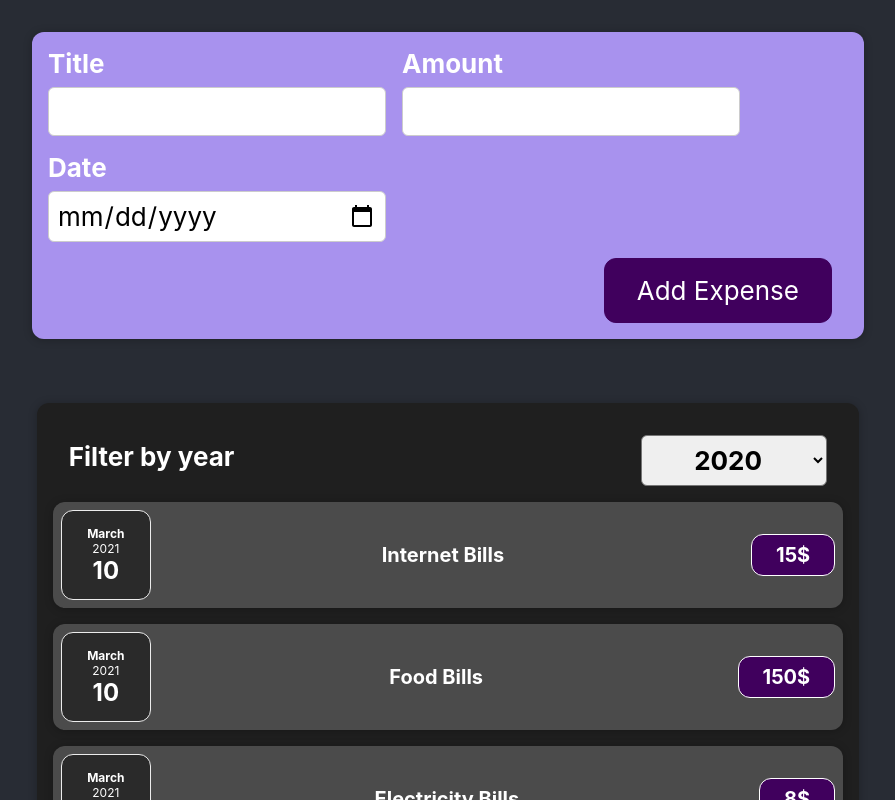
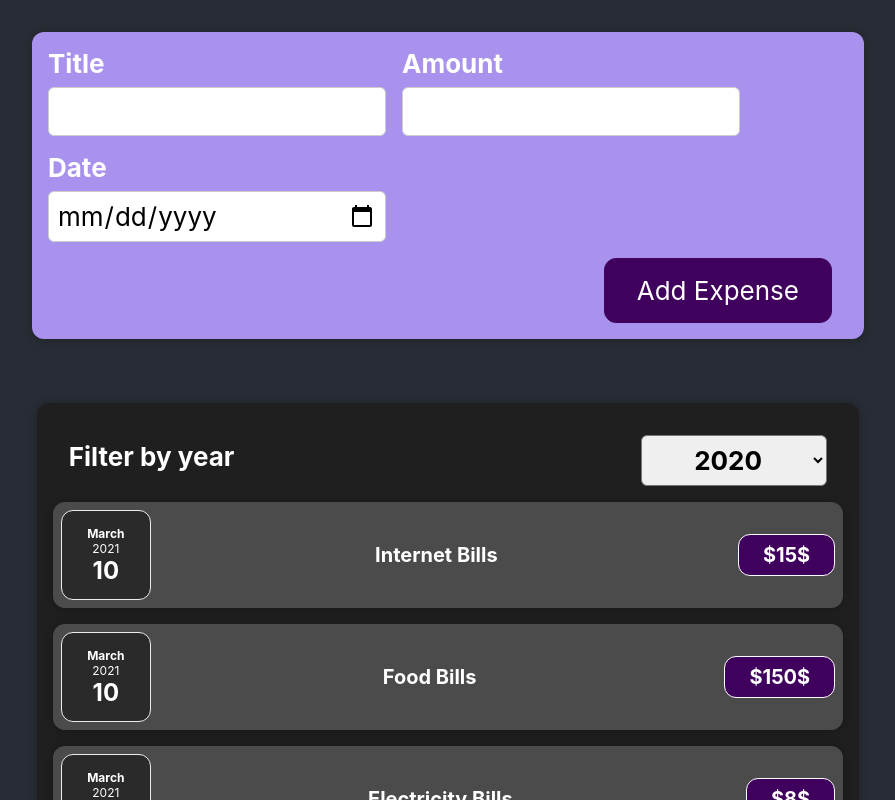
Before and after one commit to sritaj/ReactJS-ExpensesTracker, a React (Create React App) app: page / in a window 1280 px wide. Shown: the top 800 px of the page, without its empty margins (192-1087 px from the left). Built offline with nearby package versions, Linux system fonts and the light colour scheme.

Commit message:
Added $ before the props.amount

```diff
--- a/src/components/Expenses/ExpenseItems.js
+++ b/src/components/Expenses/ExpenseItems.js
@@ -9,7 +9,7 @@ const ExpenseItems = (props) => {
       <ExpenseDate date={props.date} />
       <div className="expense-item__description">
         <h2>{props.title}</h2>
-        <div className="expense-item__price">{props.price}</div>
+        <div className="expense-item__price">${props.price}</div>
       </div>
     </Card>
   );
```
